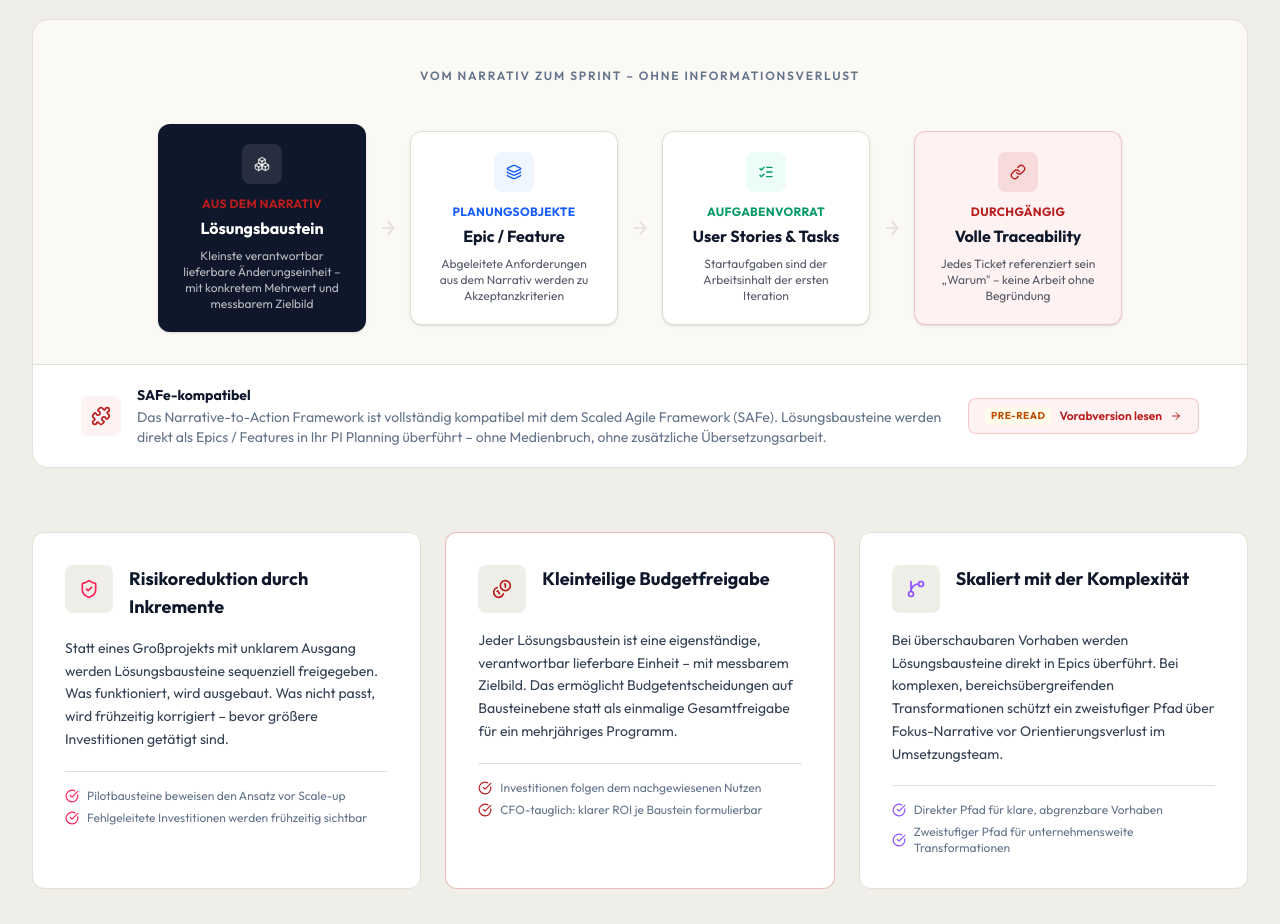
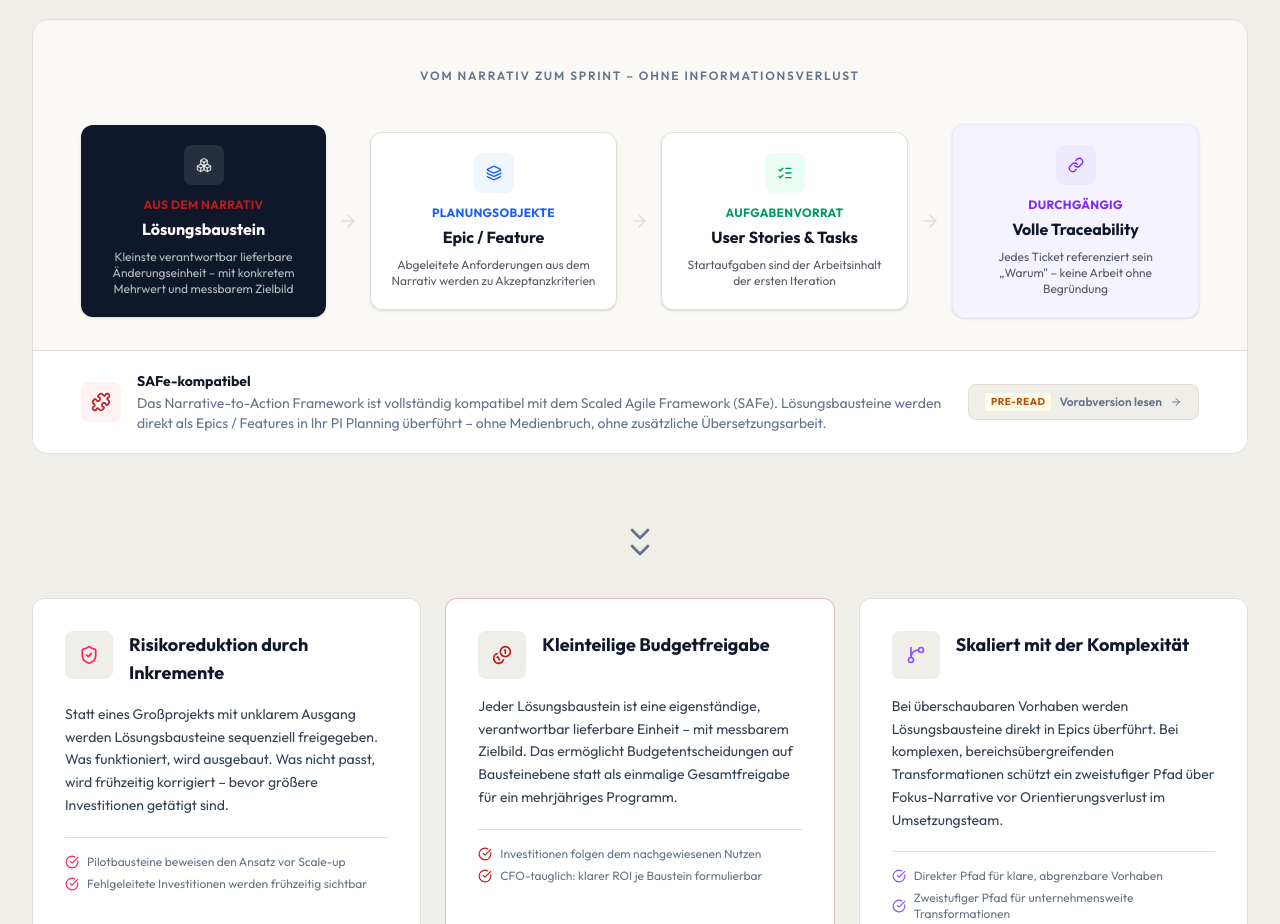
Before and after one commit to drroessler/landingpage, a React (Vite) app: page / in a window 1280 px wide. Shown: the part 4600-5524 px from the top of the page. Built offline with nearby package versions, Linux system fonts and the light colour scheme.

Commit message:
Design Update Process Section

```diff
--- a/src/components/sections/UmsetzungSection.tsx
+++ b/src/components/sections/UmsetzungSection.tsx
@@ -11,6 +11,7 @@ import {
   GitBranch,
   Puzzle,
   CheckCircle,
+  ChevronDown,
 } from "lucide-react";
 
 const mappingBlocks = [
@@ -46,9 +47,9 @@ const mappingBlocks = [
     label: "Durchgängig",
     title: "Volle Traceability",
     desc: 'Jedes Ticket referenziert sein „Warum" – keine Arbeit ohne Begründung',
-    style: "bg-accent-light border border-accent/20 text-ink",
-    labelStyle: "text-accent",
-    iconStyle: "bg-accent/10 text-accent",
+    style: "bg-violet-50 border border-violet-100 text-ink",
+    labelStyle: "text-violet-600",
+    iconStyle: "bg-violet-100 text-violet-600",
   },
 ];
 
@@ -118,7 +119,7 @@ export default function UmsetzungSection() {
               {mappingBlocks.map((b, i) => (
                 <div key={b.title} className="contents">
                   <div
-                    className={`w-full md:w-52 ${b.style} rounded-xl p-5 shadow-sm text-center shrink-0`}
+                    className={`w-full md:flex-1 md:min-w-0 ${b.style} rounded-xl p-5 shadow-sm text-center`}
                   >
                     <div
                       className={`${b.iconStyle} rounded-lg w-10 h-10 flex items-center justify-center mx-auto mb-3`}
@@ -161,7 +162,7 @@ export default function UmsetzungSection() {
                 href="LINK PREREAD"
                 target="_blank"
                 rel="noopener noreferrer"
-                className="shrink-0 inline-flex items-center gap-2 text-xs font-semibold text-accent hover:text-accent-hover bg-accent-light border border-accent/20 px-4 py-2 rounded-lg transition whitespace-nowrap"
+                className="shrink-0 inline-flex items-center gap-2 text-xs font-semibold text-muted hover:text-ink bg-surface border border-border px-4 py-2 rounded-lg transition whitespace-nowrap"
               >
                 <span className="bg-amber-50 text-amber-700 font-bold px-1.5 py-0.5 text-[10px] uppercase tracking-wider">
                   Pre-Read
@@ -172,6 +173,12 @@ export default function UmsetzungSection() {
             </div>
           </div>
         </AnimatedContent>
+
+        {/* Connector: Process → Benefits */}
+        <div className="flex flex-col items-center mt-10 mb-8 text-muted">
+          <ChevronDown className="w-8 h-8 -mb-4" />
+          <ChevronDown className="w-8 h-8" />
+        </div>
 
         {/* Benefit Cards */}
         <div className="grid md:grid-cols-3 gap-6">
```
